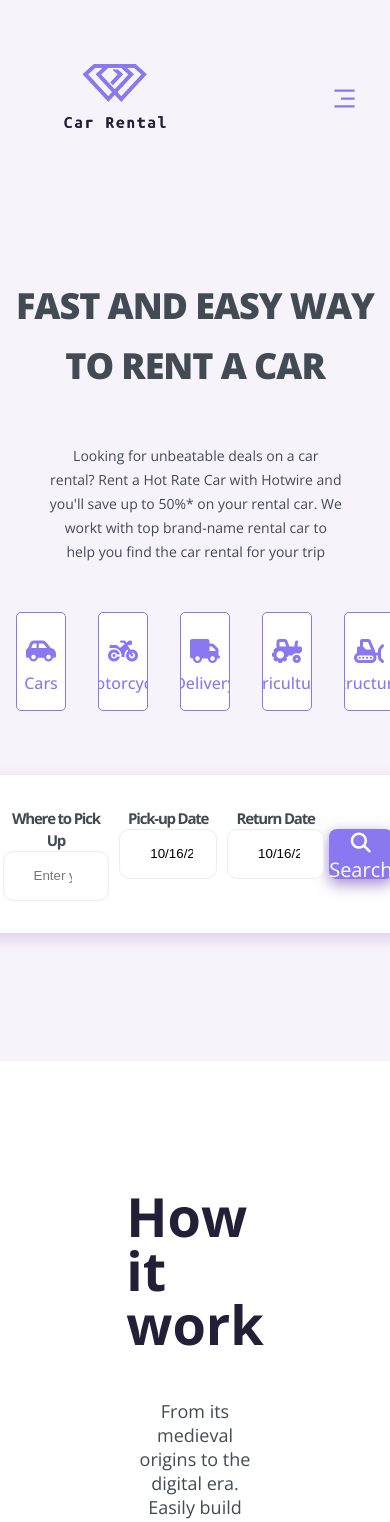
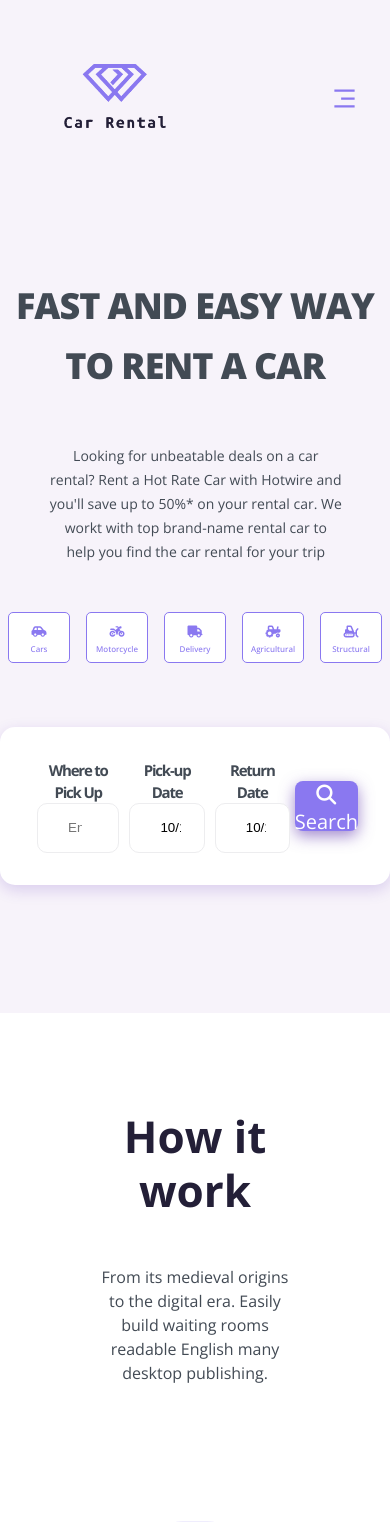
Before and after one commit to espadAbtw/car-rental-froncik, a React (Create React App) app in the folder car-rental/: page / in a window 390 px wide. Shown: the top 1522 px of the page. Built offline with nearby package versions, Linux system fonts and the light colour scheme.

Commit message:
Responsivity without booking serach

```diff
--- a/car-rental/src/components/bookingSearch/bookingSearch.css
+++ b/car-rental/src/components/bookingSearch/bookingSearch.css
@@ -7,12 +7,13 @@
     font-family: var(--font-family);
     border-radius: 15px;
     box-shadow: rgba(78, 23, 180, 0.171) 0px 5px 15px;
+    width: 100%;
 }
 
 .booking-container .button  {
     margin-top: 22px;
     height: 50px;
-    width: 200px;
+    width: 10rem;
     font-family: var(--font-family);
     color: #fff;
     background-color: #8a78f0;
--- a/car-rental/src/components/button/button.module.css
+++ b/car-rental/src/components/button/button.module.css
@@ -32,3 +32,19 @@
     margin: 0.2em;
     font-size: 1.5em;
 }
+
+@media screen and (max-width: 700px) {
+    .button {
+        font-size: 14px;
+    }
+}
+@media screen and (max-width: 550px) {
+    .button {
+        font-size: 10px;
+    }
+}
+@media screen and (max-width: 400px) {
+    .button {
+        font-size: 8px;
+    }
+}
--- a/car-rental/src/containers/footer/footer.css
+++ b/car-rental/src/containers/footer/footer.css
@@ -55,3 +55,23 @@
 .cr__footer-content h2 {
     margin-bottom: 1.5rem;
 }
+
+@media screen and  (max-width: 1100px){
+
+    .cr__footer-content {
+        justify-content: center;
+        flex-direction: column-reverse;
+        align-items: center;
+    }
+    .cr__footer ul {
+        display: flex;
+        align-items: center;
+        flex-direction: column;
+        margin: 1rem 0
+    }
+    .cr__footer-content-list5 {
+        display: flex;
+        flex-direction: column;
+        align-items: center;
+    }
+}
--- a/car-rental/src/containers/howwork/howWork.css
+++ b/car-rental/src/containers/howwork/howWork.css
@@ -42,5 +42,30 @@
         font-size: 18px;
         line-height: 24px;
     }
+    .cr_howWork {
+        margin: 2rem 0;
+    }
+}
+@media screen and (max-width: 815px) {
+    .cr_howWork-title h1{
+        font-size: 54px;
+        line-height: 54px;
+    }
+    .cr_howWork-text {
+        font-size: 18px;
+        line-height: 24px;
+    }
 
 }
+@media screen and (max-width: 550px) {
+    .cr_howWork-title h1{
+        font-size: 44px;
+        line-height: 54px;
+        text-align: center;
+    }
+    .cr_howWork-text {
+        font-size: 16px;
+        line-height: 24px;
+    }
+
+}
--- a/car-rental/src/containers/popular/popular.css
+++ b/car-rental/src/containers/popular/popular.css
@@ -13,11 +13,13 @@
     color: var(--color-text2);
     font-size: 30px;
     margin-bottom: 1rem;
+    text-align: center;
 }
 .cr_popular-text{
     color: var(--color-text1);
     font-size: 22px;
     padding: 1rem 0;
+    text-align: center;
 
 }
 .cr_popular-text .p2{
@@ -36,4 +38,59 @@
         flex-direction: column;
     }
 
+
 }
+@media screen and (max-width: 815px) {
+    .cr_popular-title h1{
+        font-size: 54px;
+        line-height: 54px;
+
+    }
+    .cr_popular-text {
+        font-size: 18px;
+        line-height: 24px;
+    }
+    .cr_popular {
+        margin: 2rem 0;
+    }
+}
+@media screen and (max-width:630px){
+    .cr_popular {
+        margin: 0;
+        padding: 2rem 0;
+    }
+    .cr_popular-feature td {
+        font-size: 14px;
+    }
+    .cr_popular-feature p {
+        font-size: 16px;
+    }
+    .cr__features-pFprice-day {
+        font-size: 22px;
+    }
+}
+
+@media screen and (max-width: 550px) {
+
+    .cr_popular-title h1{
+        font-size: 44px;
+        line-height: 54px;
+
+    }
+    .cr_popular-text {
+        font-size: 16px;
+        line-height: 24px;
+    }
+}
+@media screen and (max-width:400px){
+
+    .cr_popular-feature td {
+        font-size: 12px;
+    }
+    .cr_popular-feature p {
+        font-size: 14px;
+    }
+    .cr__features-pFprice-day {
+        font-size: 20px;
+    }
+}
```
